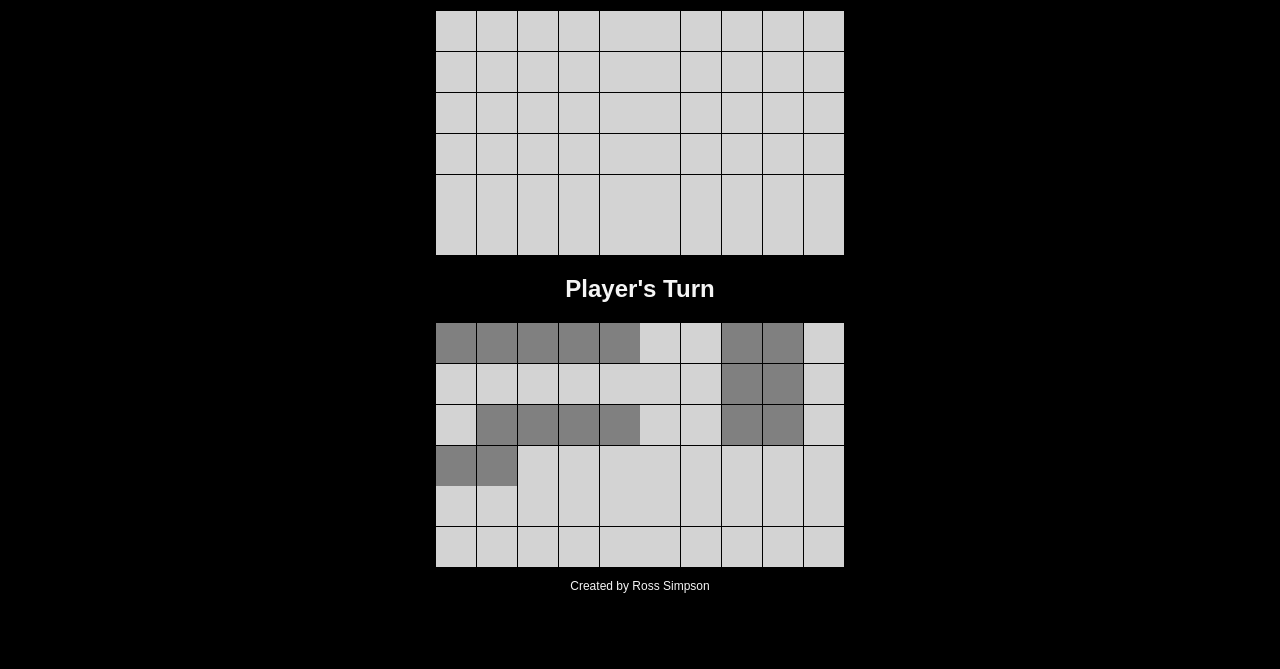
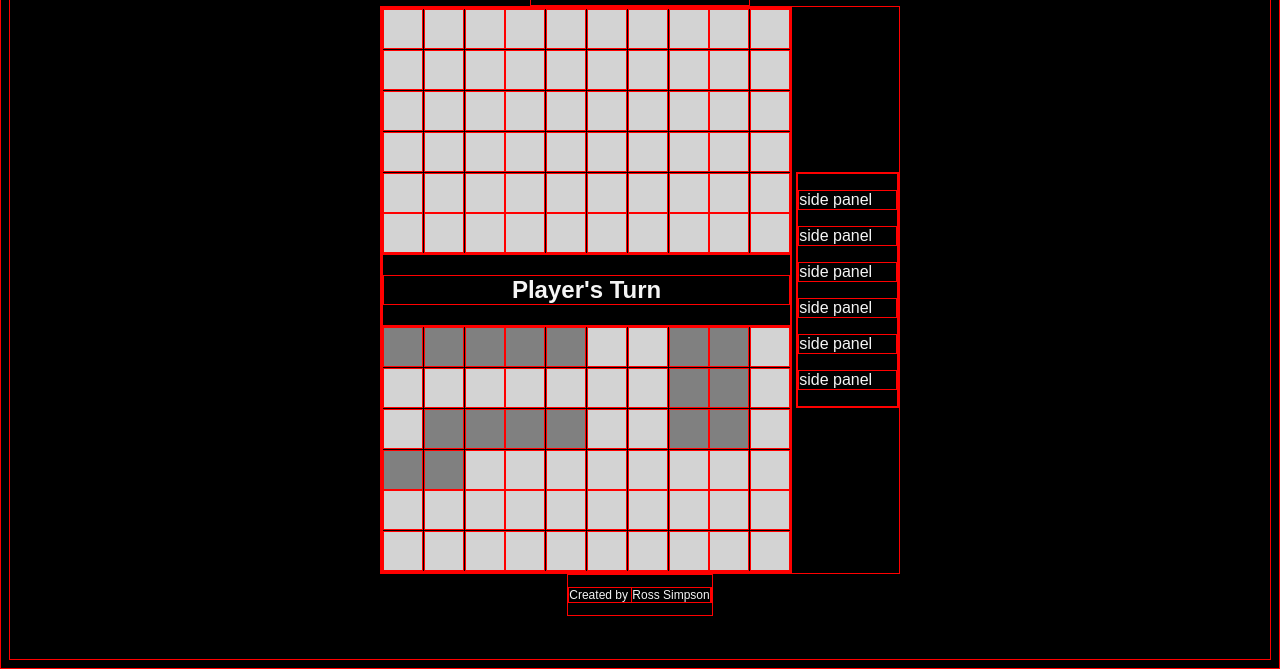
Before and after one commit to SimpsonRoss/battleships, a plain HTML site: page index.html in a window 1280 px wide. Shown: the part 149-818 px from the top of the page. Drawn offline with Linux system fonts and the light colour scheme.

Commit message:
CSS Grid and Flex implementation

```diff
--- a/css/style.css
+++ b/css/style.css
@@ -1,7 +1,6 @@
 * {
   box-sizing: border-box;
-  /* border: 1px solid red; */
-
+  border: 1px solid red;
 }
 
 :root {
@@ -10,9 +9,7 @@
   --color-buttons: darkgrey;
 }
 
-
 body {
-  /* viewport units: vh (viewport height), vw (viewport width), vmin (smallest between vh & vw) */
   height: 100vh;
   font-family: sans-serif;
   display: flex;
@@ -23,7 +20,38 @@ body {
   color: whitesmoke;
 }
 
+#header {}
+
+#gameTitle {
+  font-size: 5vmin;
+  text-align: center;
+}
+
+#main {
+  display: grid;
+  grid-template-columns: 4fr 1fr;
+  grid-template-rows: 1fr;
+  justify-content: center;
+  align-items: center;
+  gap: .5vmin;
+}
+
+#leftPanel {
+  display: flex;
+  flex-direction: column;
+  grid-row: 1 / 2;
+  grid-column: 1 / 2;
+}
+
+#rightPanel {
+  display: grid;
+  grid-row: 1 / 2;
+  grid-column: 2 / 3;
+}
+
 #computerBoard {
+  grid-row: 2 / 3;
+  grid-column: 1 / 2;
   display: grid;
   justify-content: center;
   grid-template-columns: repeat(10, 5vmin);
@@ -31,8 +59,18 @@ body {
   gap: .1vmin;
 }
 
-#computerBoard>div {
+/* #computerBoard>div {
   background-color: lightgrey;
+} */
+
+/* No longer works because of the cells auto updating */
+/* #computerBoard>div:hover {
+  background-color: rgba(67, 65, 65, 0.913);
+} */
+
+#messageBar {
+  font-size: 3vmin;
+  text-align: center;
 }
 
 #playerBoard {
@@ -43,25 +81,13 @@ body {
   gap: .1vmin;
 }
 
-#playerBoard>div {
+/* #playerBoard>div {
   background-color: lightgrey;
-}
+} */
 
-/* No longer works because of the cells auto updating */
-#computerBoard>div:hover {
-  background-color: rgba(67, 65, 65, 0.913);
-}
-
-
-#gameTitle {
-  font-size: 5vmin;
-}
-
-#messageBar {
-  font-size: 3vmin;
-  text-align: center;
-}
+#footer {}
 
 #createdBy {
   font-size: 1.5vmin;
+  text-align: center;
 }
--- a/index.html
+++ b/index.html
@@ -10,28 +10,37 @@
 </head>
 
 <body>
-  <header>
+  <header id="header">
     <h1 id="gameTitle">Battleships</h1>
   </header>
 
-  <main>
+  <main id="main">
+
+    <section id="leftPanel">
       <section id="computerBoard">
       </section>
 
       <section id="alertMessage">
-      <h2 id="messageBar">Welcome to the game!</h2>
+        <h2 id="messageBar">Welcome to the game</h2>
       </section>
 
       <section id="playerBoard">
       </section>
-
-    <section id="sidePanel">
-
     </section>
 
+    <section id="rightPanel">
+      <div>
+        <p>side panel</p>
+        <p>side panel</p>
+        <p>side panel</p>
+        <p>side panel</p>
+        <p>side panel</p>
+        <p>side panel</p>
+      </div>
+    </section>
   </main>
 
-  <footer>
+  <footer id="footer">
     <p id="createdBy">Created by <a>Ross Simpson</a>
   </footer>
 
```
Lines whose indentation alone changed are shown as unchanged.
